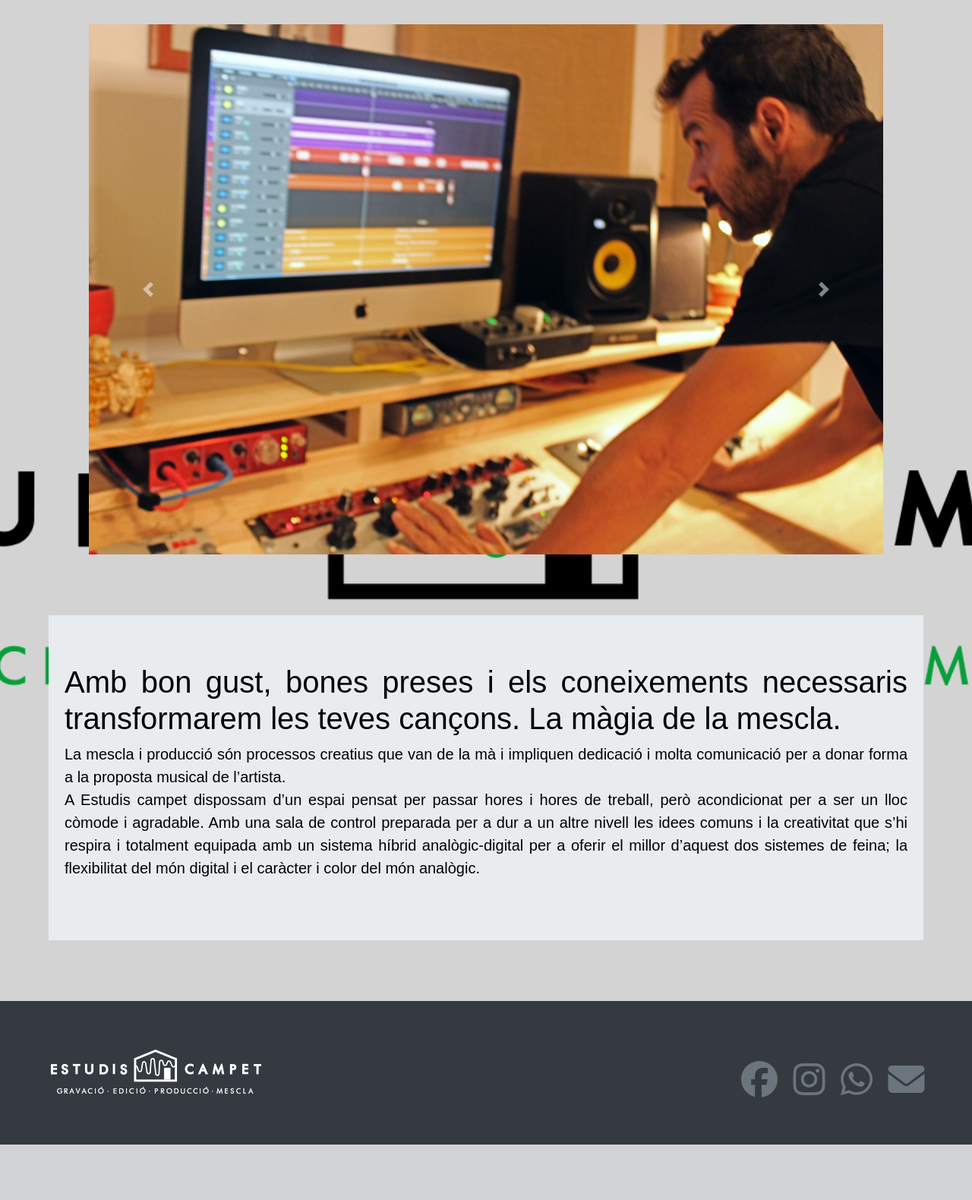
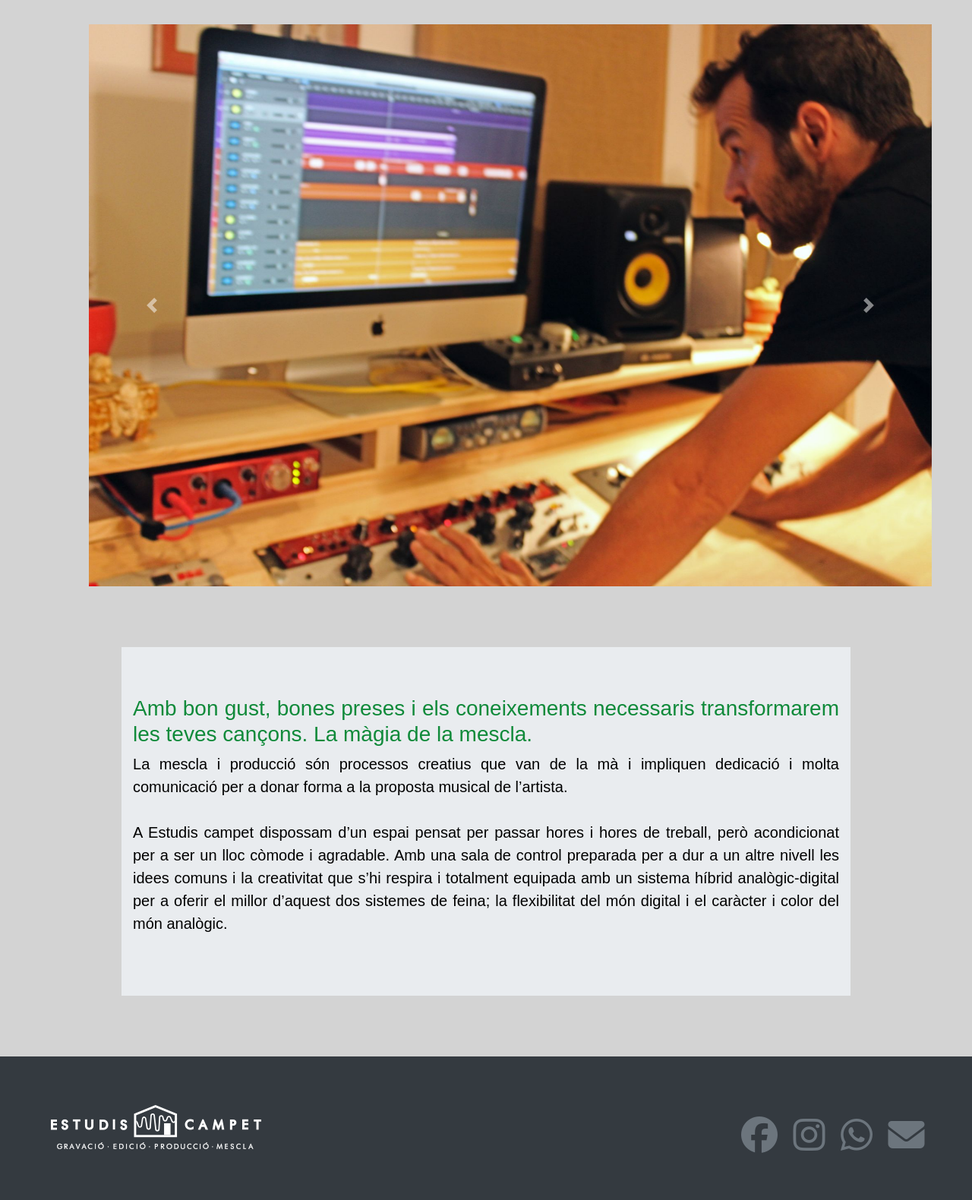
Before and after one commit to josealbm/campet, a PHP site: page /gravacio.html in a window 1280 px wide. Shown: the part 119-1699 px from the top of the page at 76% size. Before the commit the page ends 1626 px from the top, so only its background shows below. Run offline with PHP 8.4, Linux system fonts and the light colour scheme; some libraries are stand-ins or nearby versions; some web fonts are replaced.

Commit message:
changes on jumbotron

```diff
--- a/gravacio.html
+++ b/gravacio.html
@@ -55,12 +55,12 @@
     </div>
     <div class="jumbotron jumbotron-fluid mw-80">
         <div class="container">
-            <h1 class="display-5">Amb bon gust, bones preses i els coneixements necessaris transformarem les teves
+            <h3>Amb bon gust, bones preses i els coneixements necessaris transformarem les teves
                 cançons. La màgia de la mescla.
-            </h1>
-            <p class="lead">La mescla i producció són processos creatius que van de la mà i impliquen dedicació i molta
+            </h3>
+            <p class="lead"><b>L</b>a mescla i producció són processos creatius que van de la mà i impliquen dedicació i molta
                 comunicació per a donar forma a la proposta musical de l’artista.<br>
-
+                <br>
                 A Estudis campet dispossam d’un espai pensat per passar hores i hores de treball, però acondicionat per
                 a ser un lloc còmode i agradable. Amb una sala de control preparada per a dur a un altre nivell les
                 idees comuns i la creativitat que s’hi respira i totalment equipada amb un sistema híbrid
--- a/index.html
+++ b/index.html
@@ -21,7 +21,7 @@
     <title>Estudis Campet</title>
 </head>
 
-<body>
+<body class="main">
    <div class="container d-flex flex-column min-vh-100">
     <ul id="circlemenu">
         <li class="circle" onclick="location.href='gravacio.html'" title="Gravació">
--- a/instalacions.html
+++ b/instalacions.html
@@ -31,9 +31,9 @@
     <div id="header"></div>
     <div class="jumbotron jumbotron-fluid mw-80">
         <div class="container">
-            <h1 class="display-5">Un lloc privilegiat que fuig de l'estrès i aglomeracions de les grans ciutats i que
+            <h3 class="display-5">Un lloc privilegiat que fuig de l'estrès i aglomeracions de les grans ciutats i que
                 gaudeix de la tranquilitat i hospitalitat de la vida de poble
-            </h1>
+            </h3>
             <p class="lead">Els Estudis Campet estan situats al municipi d’Algaida en el Pla de Mallorca, un lloc
                 privilegiat que fuig de l'estrès i aglomeracions de les grans ciutats i que gaudeix de la tranquilitat i
                 hospitalitat de la vida de poble.
--- a/mescla.html
+++ b/mescla.html
@@ -54,7 +54,7 @@
     </div>
     <div class="jumbotron jumbotron-fluid mw-80">
         <div class="container">
-            <h1 class="display-4">Quant millor és la captura millor és el resultat final</h1>
+            <h3>Quant millor és la captura millor és el resultat final</h3>
             <p class="lead">Partim d’aquesta premisa i ens conscienciam de la importància de aconseguir una bona mescla
                 des del moment de la captura. Per això, dedicarem el temps necessari per a enregistrar les millors
                 preses possibles i provarem el material disponible a l'estudi per a treballar amb la microfonia i previs
--- a/preproduccio.html
+++ b/preproduccio.html
@@ -31,8 +31,8 @@
     <div id="header"></div>
     <div class="jumbotron jumbotron-fluid mw-80">
         <div class="container">
-            <h1 class="display-4">Vine amb una idea i ves-te’n amb una cançó
-            </h1>
+            <h3>Vine amb una idea i ves-te’n amb una cançó
+            </h3>
             <p class="lead">Establirem l'estructura perfecta de la cançó (tempo, estribillo, duració, melodia,
                 armonia….) i potenciarem els punts forts dels teus temes. Triarem la instrumentació que millor s’adapti
                 a la sonoritat de la peça.
--- a/styles/style.css
+++ b/styles/style.css
@@ -8,13 +8,14 @@ font-display:auto;font-style:normal;font-weight:400;
 
 .tk-century-gothic { font-family: "century-gothic",sans-serif; }
 
+.main {
+    background: url("/images/LOGOS-DIFERENTS-MIDES/PER-WEB-XARXES-SOCIALS/1600X1200px/positiu-negre-verd.png") no-repeat;
+    background-position: 50% 100%;
+    background-size: cover;
+}
 body {
     font-family: "century-gothic", CenturyGothic, AppleGothic, sans-serif;
     overflow-x: hidden;
-    background: url("/images/LOGOS-DIFERENTS-MIDES/PER-WEB-XARXES-SOCIALS/1600X1200px/positiu-negre-verd.png") no-repeat;
-    background-position: 50% 100%;
-    background-size: cover;
-    /* background-color: whitesmoke; */
     background-color: lightgray;
     color: white;
     height: 100%;
@@ -47,6 +48,7 @@ a {
 
 .carousel {
     margin: 2em;
+    width: 100%;
 }
 
 .circle p {
@@ -69,10 +71,14 @@ a {
 
 .jumbotron {
     color: black;
-    width: 90%;
+    width: 75%;
     margin: auto;
     margin-top: 5em;
     margin-bottom: 5em;
+}
+
+.jumbotron h3 {
+    color: #108a3a;
 }
 
 .card-deck {
```
Also changed, not shown: online.html (+6 -7 lines).
